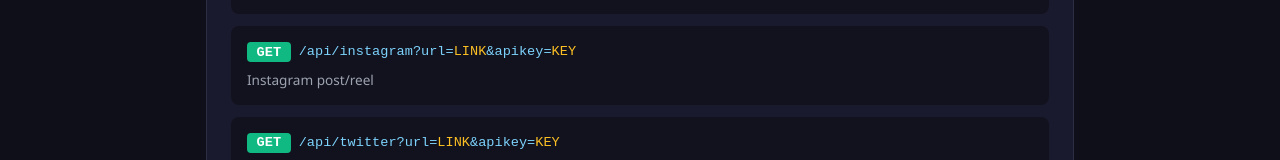
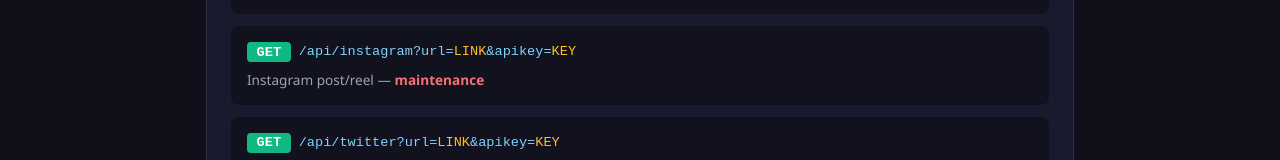
Before and after one commit to HabibihID/habi-rest-api, a website: page public/index.html in a window 1280 px wide. Shown: the part 749-909 px from the top of the page. Drawn offline with Linux system fonts and the light colour scheme.

Commit message:
Tandai IG maintenance di docs

```diff
--- a/public/index.html
+++ b/public/index.html
@@ -38,7 +38,7 @@
 <div class="endpoint"><span class="method">GET</span><span class="url">/api/tiktokaudio?url=<span class="param">LINK</span>&apikey=<span class="param">KEY</span></span><div class="desc">TikTok audio saja (MP3)</div></div>
 <div class="endpoint"><span class="method">GET</span><span class="url">/api/facebook?url=<span class="param">LINK</span>&apikey=<span class="param">KEY</span></span><div class="desc">Facebook video (HD/SD)</div></div>
 <div class="endpoint"><span class="method">GET</span><span class="url">/api/youtube?url=<span class="param">LINK</span>&type=<span class="param">mp3|mp4</span>&apikey=<span class="param">KEY</span></span><div class="desc">YouTube MP3 atau MP4</div></div>
-<div class="endpoint"><span class="method">GET</span><span class="url">/api/instagram?url=<span class="param">LINK</span>&apikey=<span class="param">KEY</span></span><div class="desc">Instagram post/reel</div></div>
+<div class="endpoint"><span class="method">GET</span><span class="url">/api/instagram?url=<span class="param">LINK</span>&apikey=<span class="param">KEY</span></span><div class="desc">Instagram post/reel — <b style="color:#f87171">maintenance</b></div></div>
 <div class="endpoint"><span class="method">GET</span><span class="url">/api/twitter?url=<span class="param">LINK</span>&apikey=<span class="param">KEY</span></span><div class="desc">Twitter/X video & gambar</div></div>
 <div class="endpoint"><span class="method">GET</span><span class="url">/api/pinterest?url=<span class="param">LINK</span>&apikey=<span class="param">KEY</span></span><div class="desc">Pinterest foto & video</div></div>
 </div>
```
